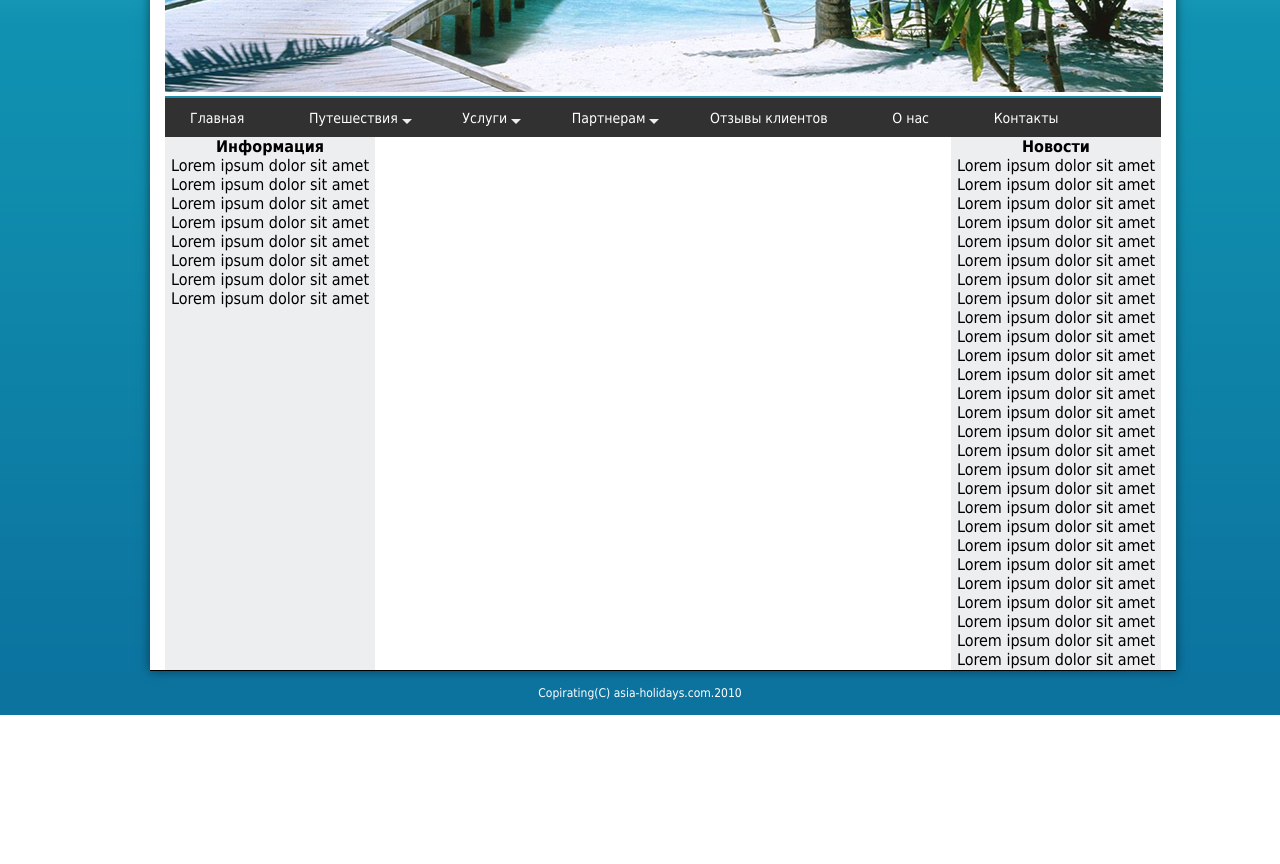
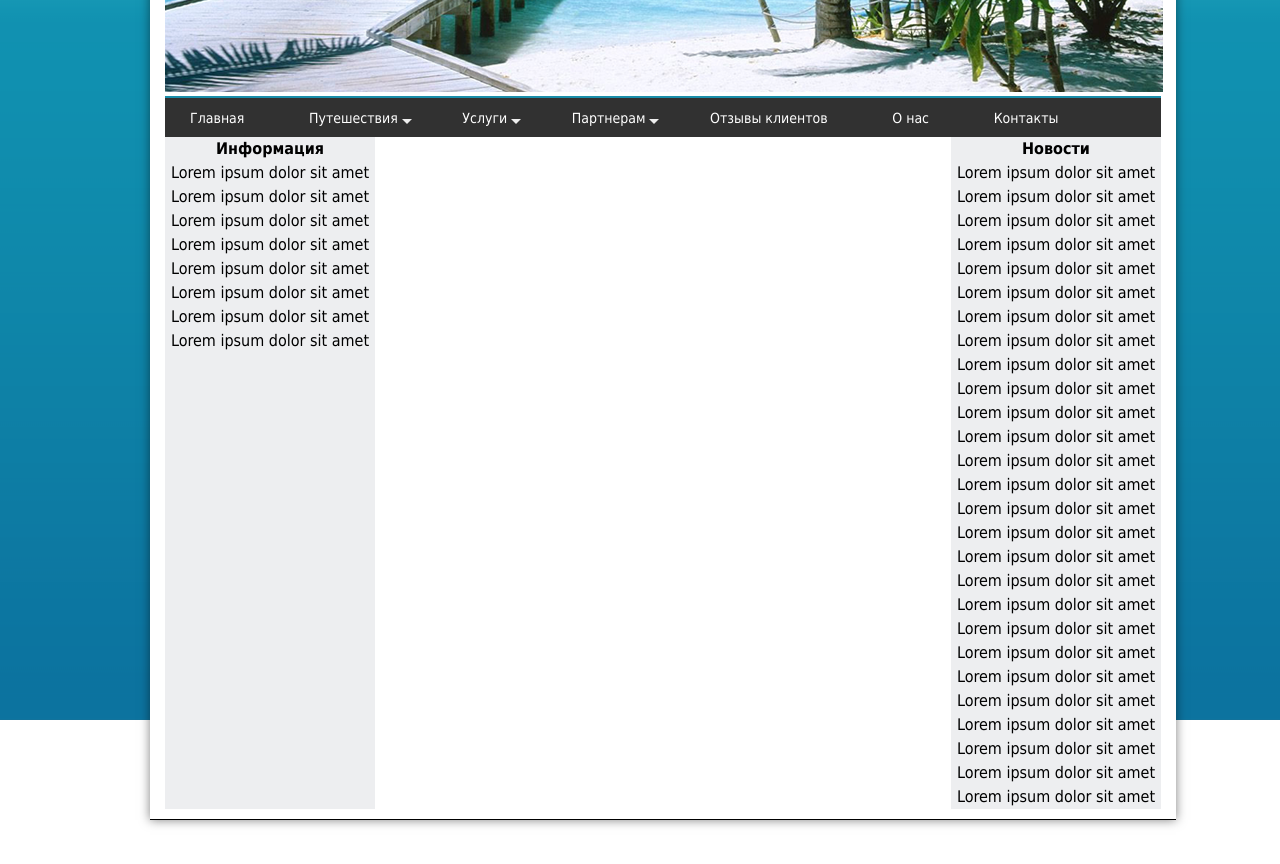
Before and after one commit to dariatatarina/homework4-2-, a plain HTML site: page index.html in a window 1280 px wide. Shown: the part 340-1204 px from the top of the page. Before the commit the page ends 1055 px from the top, so only its background shows below. Drawn offline with Linux system fonts and the light colour scheme.

Commit message:
new fixes

```diff
--- a/css/style.css
+++ b/css/style.css
@@ -4,7 +4,7 @@
 }
 
 body{
-background: url(../img/background.jpg) repeat-x;
+background: url(../img/background.jpg) repeat-x fixed;
 font-family: Tahoma, Arial, sans-serif;
 
 }
@@ -14,14 +14,13 @@ font-family: Tahoma, Arial, sans-serif;
 }
 
 .container {
+	margin:0 auto;
 	width: 996px;
-	height: 990px;
 	background-color: #ffffff;
 	margin: 0 150px 30px;
 	padding: 10px 15px;
 	box-shadow: 0 0 10px rgba(0,0,0,0.5);
 	border-bottom: solid 1px black;
-	overflow: hidden;
 
 }
 
@@ -153,11 +152,12 @@ nav ul li:hover > .menu_drop {
 	transition: 0.5s;
 }
 .content {
-	font-size: 0;
+	overflow: hidden;
+	line-height:24px;
 
 }
 
-content p {
+.content p {
 	text-align: center;
 }
 
--- a/index.html
+++ b/index.html
@@ -72,7 +72,7 @@
 
     		</ul>
     </nav>
-    <content>
+    <div class = "content">
     	<div class="first_block">
     		<p><strong>Информация</strong></p>
     		<p>Lorem ipsum dolor sit amet Lorem ipsum dolor sit amet Lorem ipsum dolor sit amet Lorem ipsum dolor sit amet Lorem ipsum dolor sit amet Lorem ipsum dolor sit amet Lorem ipsum dolor sit amet Lorem ipsum dolor sit amet </p>
@@ -83,7 +83,7 @@
         	<p>Lorem ipsum dolor sit amet Lorem ipsum dolor sit amet Lorem ipsum dolor sit amet Lorem ipsum dolor sit amet Lorem ipsum dolor sit amet Lorem ipsum dolor sit amet Lorem ipsum dolor sit amet Lorem ipsum dolor sit amet Lorem ipsum dolor sit amet Lorem ipsum dolor sit amet Lorem ipsum dolor sit amet Lorem ipsum dolor sit amet Lorem ipsum dolor sit amet Lorem ipsum dolor sit amet Lorem ipsum dolor sit amet Lorem ipsum dolor sit amet Lorem ipsum dolor sit amet Lorem ipsum dolor sit amet Lorem ipsum dolor sit amet Lorem ipsum dolor sit amet Lorem ipsum dolor sit amet Lorem ipsum dolor sit amet Lorem ipsum dolor sit amet Lorem ipsum dolor sit amet Lorem ipsum dolor sit amet Lorem ipsum dolor sit amet Lorem ipsum dolor sit amet  </p>
         </div>
 
-    </content>
+    </div>
 
 	</div>
 	<footer>
```
